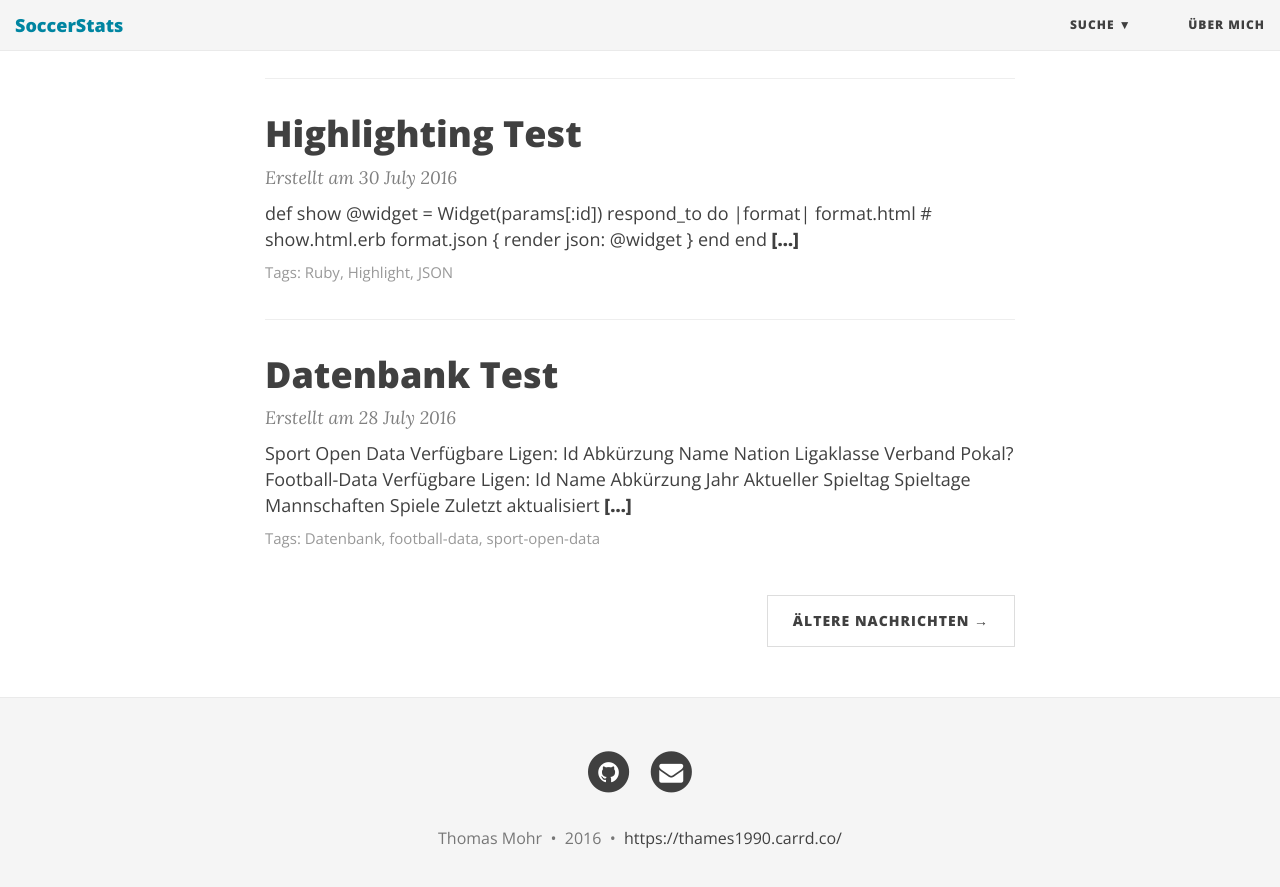
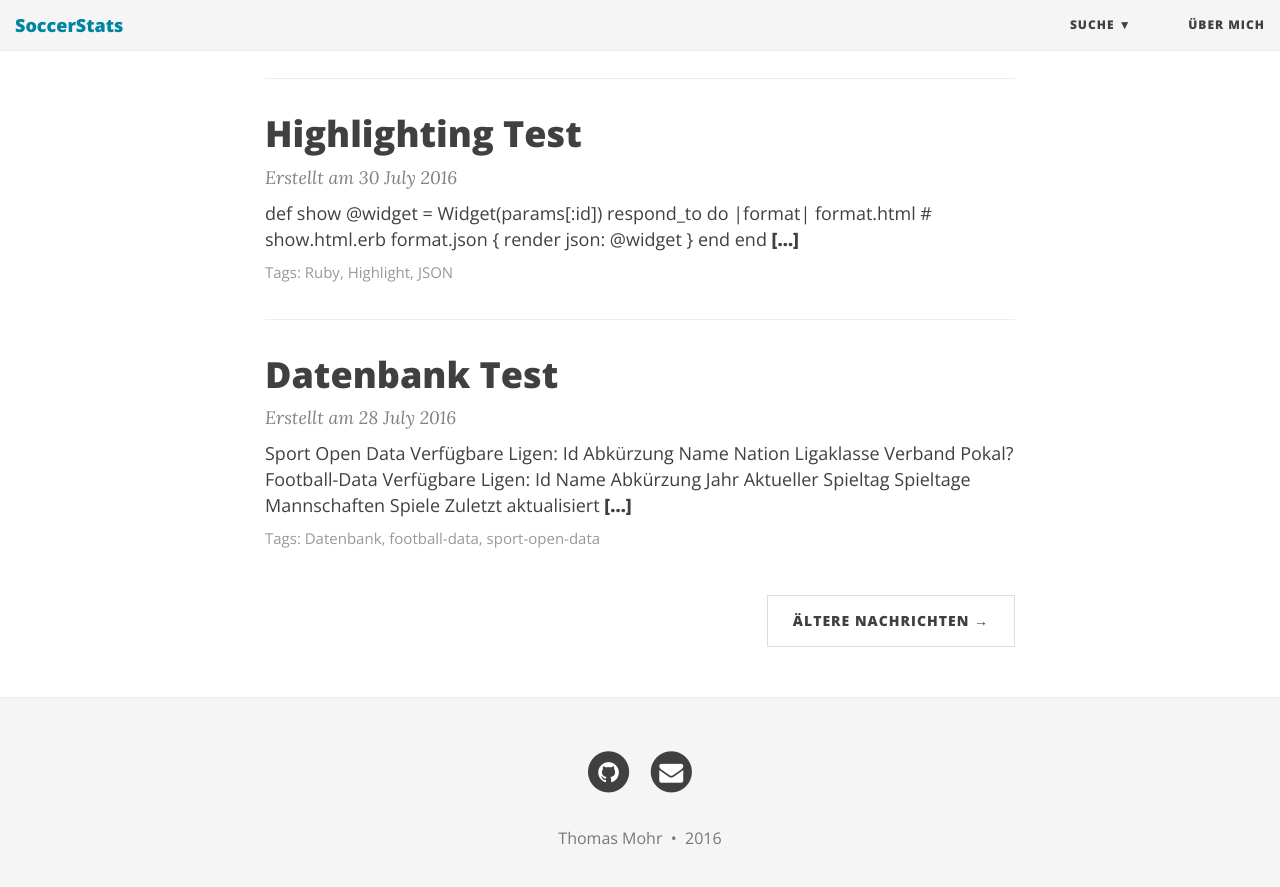
Before and after one commit to Thames1990/Thames1990.github.io, a Jekyll site: the page built from index.html, in a window 1280 px wide and 900 px high, scrolled down 940 px. Shown: the top 887 px of the window. Built offline with Jekyll 4.4.1, drawn with Linux system fonts in a browser that asks for light colours; nearby versions of some CDN libraries; the list of posts is cut into pages by our own code; part of the change alters nothing that is shown.

Commit message:
Remove pretty-url from footer

```diff
--- a/_config.yml
+++ b/_config.yml
@@ -61,7 +61,7 @@ footer-links-active:
 
 # How to display the link to the website in the footer
 # Remove this if you don't want a link in the footer
-url-pretty: "https://thames1990.carrd.co/"
+#url-pretty: "https://thames1990.carrd.co/"
 
 # --- Misc --- #
 
```
